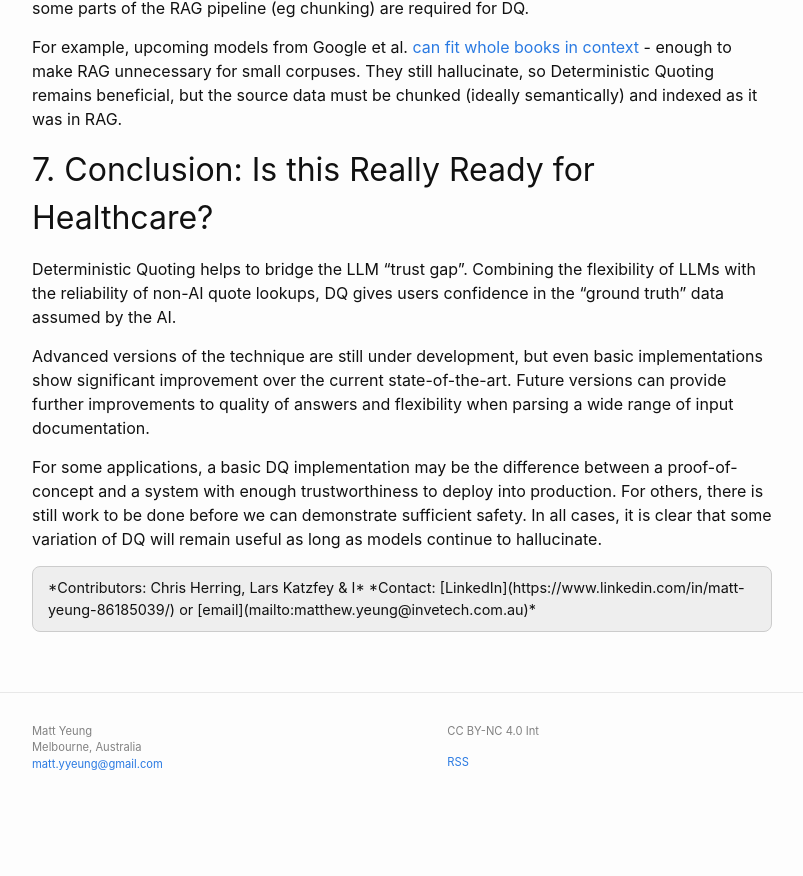
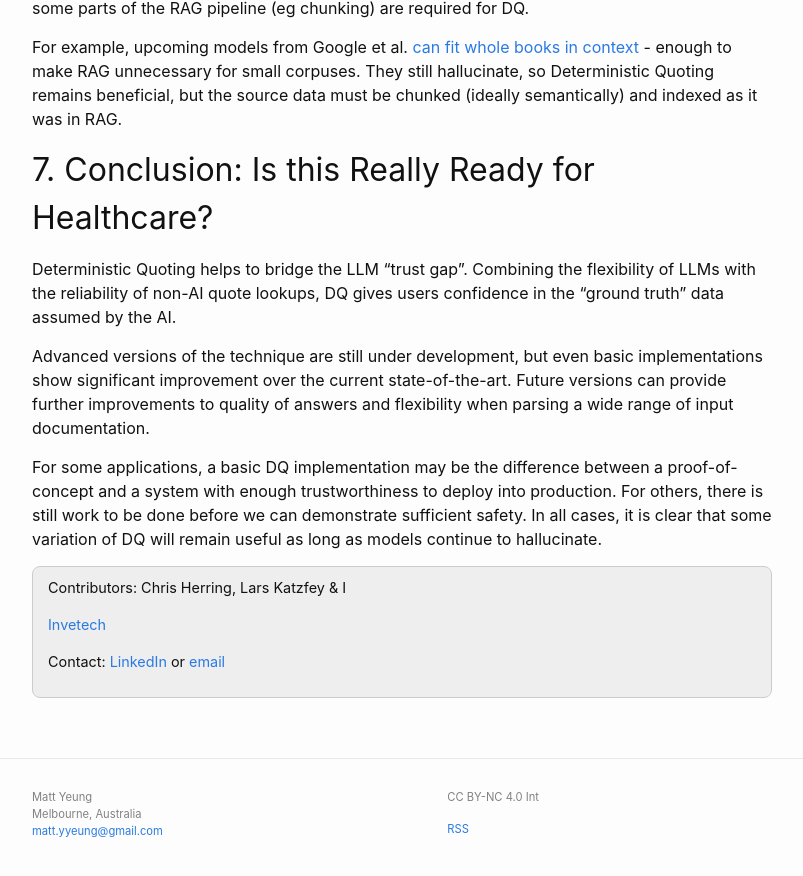
Before and after one commit to mattyyeung/mattyyeung.github.io, a Jekyll site: the page built from _posts/2024-04-21-deterministic-quoting.md, in a window 1280 px wide and 900 px high, scrolled down 10153 px. Shown: the top 876 px of the window, without its empty margins (238-1041 px from the left). Built offline with Jekyll 4.4.1, drawn with Linux system fonts in a browser that asks for light colours; before the commit the page ends 10986 px from its top, so only the background shows below that; part of the change alters nothing that is shown.

Commit message:
deterministic quoting

```diff
--- a/_posts/2024-04-21-deterministic-quoting.md
+++ b/_posts/2024-04-21-deterministic-quoting.md
@@ -271,9 +271,9 @@ Advanced versions of the technique are still under development, but even basic i
 For some applications, a basic DQ implementation may be the difference between a proof-of-concept and a system with enough trustworthiness to deploy into production. For others, there is still work to be done before we can demonstrate sufficient safety. In all cases, it is clear that some variation of DQ will remain useful as long as models continue to hallucinate.
 
 <div class="grey-box">
-*Contributors: Chris Herring, Lars Katzfey & I*
-
-*Contact: [LinkedIn](https://www.linkedin.com/in/matt-yeung-86185039/) or [email](mailto:matthew.yeung@invetech.com.au)*
+<p>Contributors: Chris Herring, Lars Katzfey & I</p>
+<p><a href="https://www.invetechgroup.com/">Invetech</a></p>
+<p>Contact: <a href="https://www.linkedin.com/in/matt-yeung-86185039/">LinkedIn</a> or <a href="mailto:matthew.yeung@invetech.com.au">email</a></p>
 </div>
 
 
```
